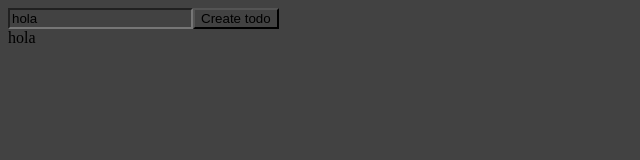
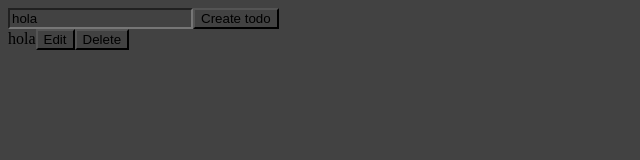
Before and after one commit to cristofertOcampo/TaskList, a React (Create React App) app: page / in a window 1280 px wide. Both pictures are taken after a click on the input "Create todo". Shown: the top 160 px of the page, without its empty margins (0-640 px from the left). Built offline with nearby package versions, Linux system fonts and the light colour scheme.

Commit message:
New component that you will be able to edit and delete the todo later

```diff
--- a/src/App.js
+++ b/src/App.js
@@ -1,5 +1,5 @@
 import React from 'react';
-import TodoApp from './components/todoApp';
+import TodoApp from './components/TodoApp';
 
 function App() {
   return (<><TodoApp></TodoApp></>);
--- /dev/null
+++ b/src/components/Todo.jsx
@@ -0,0 +1,14 @@
+import React from 'react'
+import { useState } from 'react';
+
+export const Todo = ({item}) => {
+
+
+  return (
+    <div>
+        {item.title}
+        <button>Edit</button>
+        <button>Delete</button>
+    </div>
+    )
+}
--- a/src/components/todoApp.jsx
+++ b/src/components/todoApp.jsx
@@ -1,5 +1,6 @@
 import React from 'react';
 import { useState } from 'react';
+import { Todo } from './Todo';
 import Style from '../cssComponents/todoApp.module.css'
 
 export default function TodoApp(){
@@ -34,8 +35,8 @@
 
         <div className={Style.todosContainer}>
             {todos.map((item) => (
-                    <div key={item.id}>{item.title}</div>
-                ))}
+                <Todo key={item.id} item={item} />
+            ))}
         </div>
     </div>
     );
```
